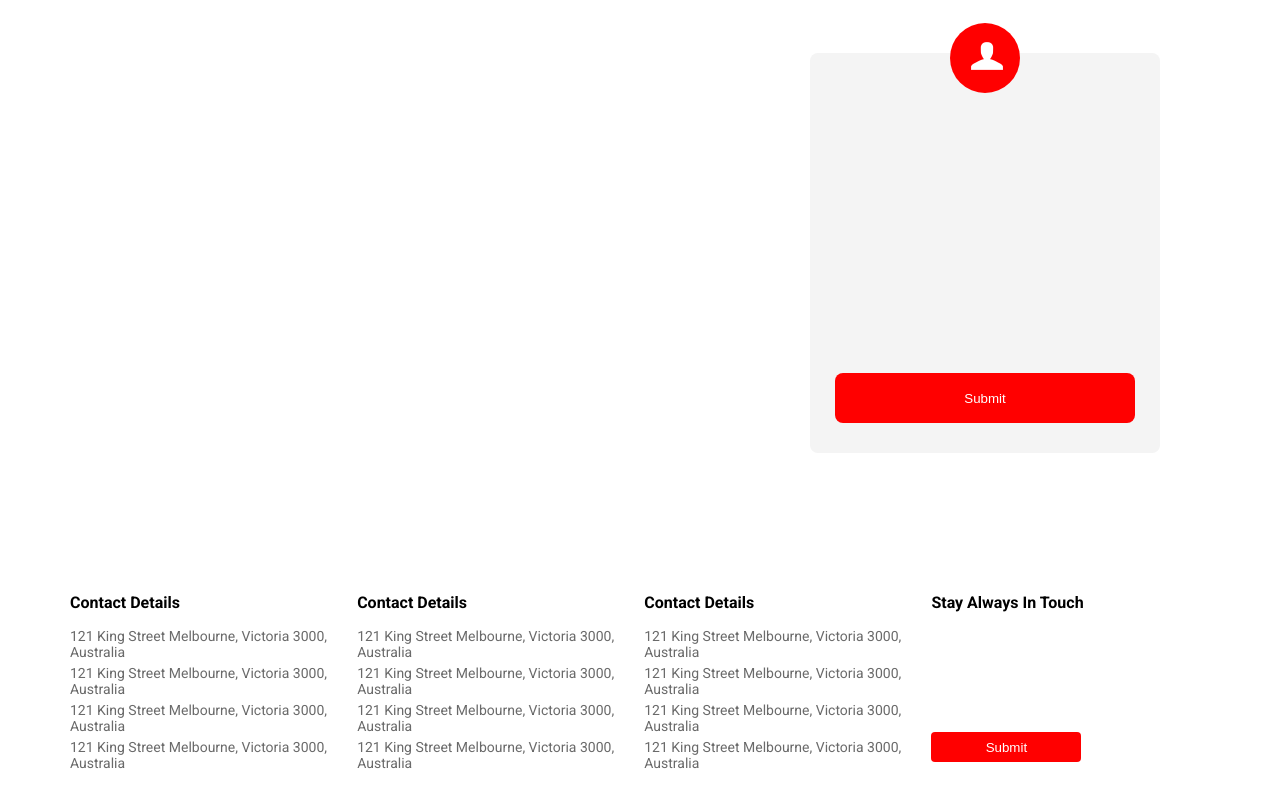
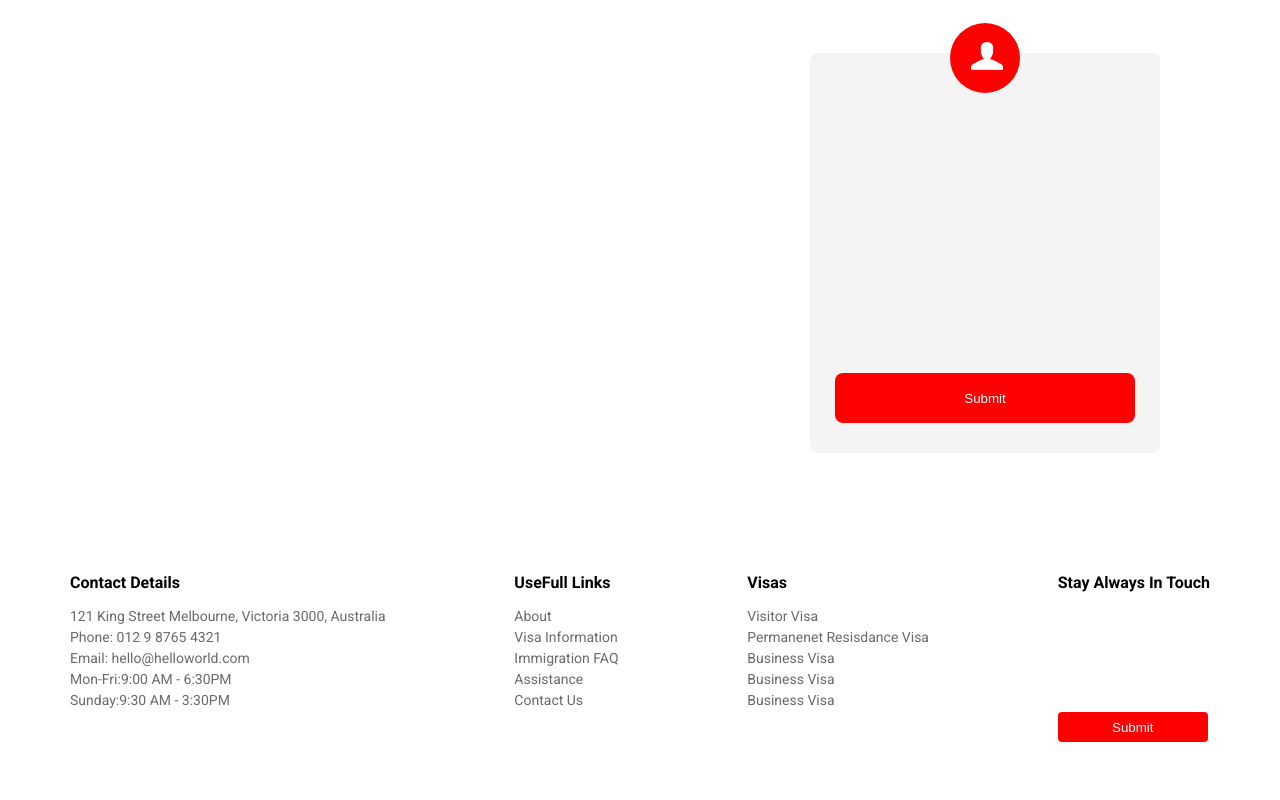
Before and after one commit to arnabmindpath/Flex-Assignement, a plain HTML site: page index.html in a window 1280 px wide. Shown: the part 7681-8481 px from the top of the page. Drawn offline with Linux system fonts and the light colour scheme.

Commit message:
code update
updated footer content

```diff
--- a/css/style.css
+++ b/css/style.css
@@ -187,14 +187,16 @@ h4 {color: #1d437b; font-size: 20px; font-family: sans-serif; font-weight: 700;}
 
 /* Style Form Section */
 
-.form {display: flex; justify-content: end; margin-top: 100px; margin-bottom: 140px;}
+.form {display: flex; justify-content: end; margin-top: 100px; margin-bottom: 120px;}
 .form-pos{background-color: #f4f4f4; width: 350px; margin-right: 50px; text-align: center; height: 400px; border-radius: 8px;}
 .image-icon {background: red; width: 70px; height: 70px; position: relative; border-radius: 50px; top: -30px; left: 40%;}
 .image-icon img {position: absolute; top: 17px; right: 17px; margin-left: 100px;}
 .form-pos button {margin-top: 250px; width: 300px; height: 50px; background: red; color: white; border: none; border-radius: 8px;}
 
+.footer{margin-bottom: 50px;}
 .footer-title {font-family: 'Roboto', sans-serif; font-weight: 600; color: rgb(0, 0, 0); font-size: 16px;}
 .footer ul {padding-left: 0;}
 .footer ul li {list-style-type: none; font-family: 'Roboto', sans-serif; font-weight: 400; color: rgb(0, 0, 0); font-size: 14px; padding-bottom: 5px; color: #6A6A6A;}
 .footer{display: flex; justify-content: space-between;}
 .footer-form button {margin-top: 120px; width: 150px; height: 30px; background: red; color: white; border: none; border-radius: 4px;}
+.footer-form span {display: block;}
--- a/index.html
+++ b/index.html
@@ -463,27 +463,30 @@
         <span class="footer-title">Contact Details</span>
             <ul>
                 <li>121 King Street Melbourne, Victoria 3000, Australia</li>
-                <li>121 King Street Melbourne, Victoria 3000, Australia</li>
-                <li>121 King Street Melbourne, Victoria 3000, Australia</li>
-                <li>121 King Street Melbourne, Victoria 3000, Australia</li>
+                <li>Phone: 012 9 8765 4321</li>
+                <li>Email: hello@helloworld.com</li>
+                <li>Mon-Fri:9:00 AM - 6:30PM</li>
+                <li>Sunday:9:30 AM - 3:30PM</li>
             </ul>
         </div>
         <div class="footer-col">
-            <span class="footer-title">Contact Details</span>
+            <span class="footer-title">UseFull Links</span>
                 <ul>
-                    <li>121 King Street Melbourne, Victoria 3000, Australia</li>
-                    <li>121 King Street Melbourne, Victoria 3000, Australia</li>
-                    <li>121 King Street Melbourne, Victoria 3000, Australia</li>
-                    <li>121 King Street Melbourne, Victoria 3000, Australia</li>
+                    <li>About</li>
+                    <li>Visa Information</li>
+                    <li>Immigration FAQ</li>
+                    <li>Assistance</li>
+                    <li>Contact Us</li>
                 </ul>
             </div>
             <div class="footer-col">
-                <span class="footer-title">Contact Details</span>
+                <span class="footer-title">Visas</span>
                     <ul>
-                        <li>121 King Street Melbourne, Victoria 3000, Australia</li>
-                        <li>121 King Street Melbourne, Victoria 3000, Australia</li>
-                        <li>121 King Street Melbourne, Victoria 3000, Australia</li>
-                        <li>121 King Street Melbourne, Victoria 3000, Australia</li>
+                        <li>Visitor Visa</li>
+                        <li>Permanenet Resisdance Visa</li>
+                        <li>Business Visa</li>
+                        <li>Business Visa</li>
+                        <li>Business Visa</li>
                     </ul>
             </div>
             <div class="footer-col footer-form">
```
